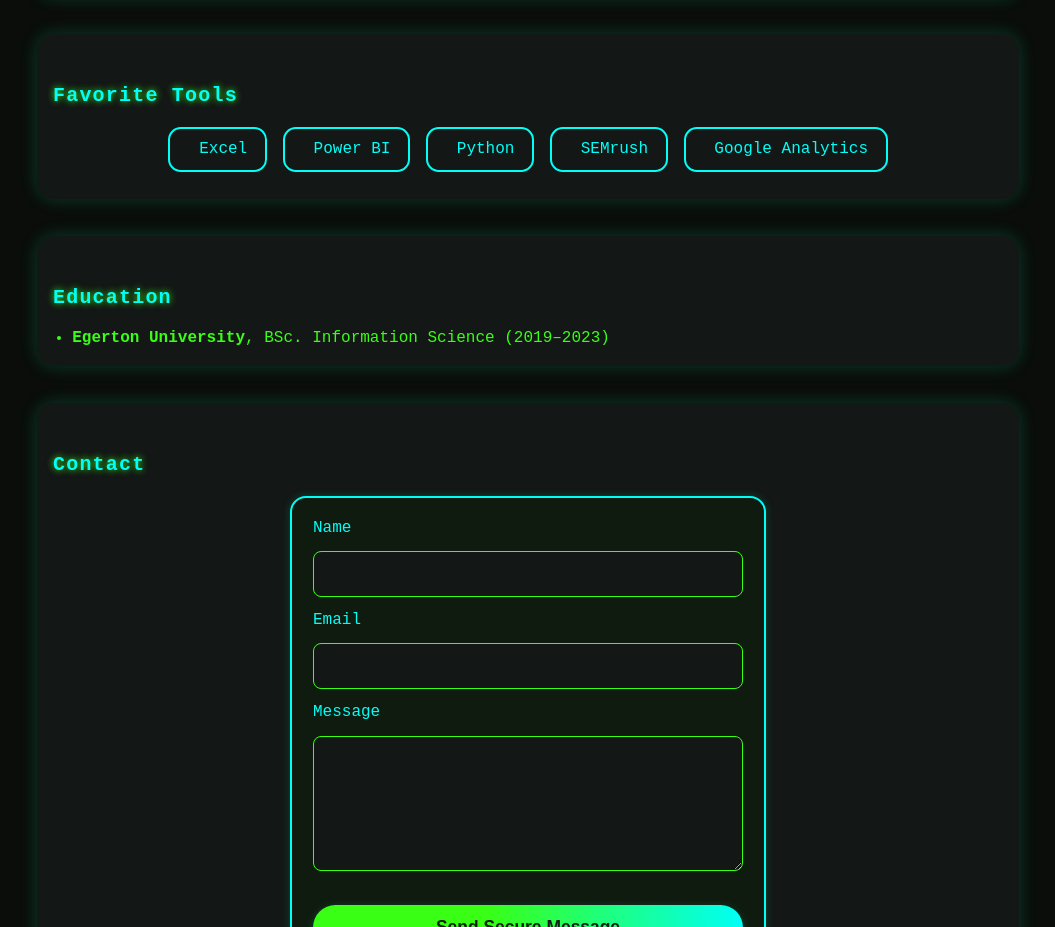
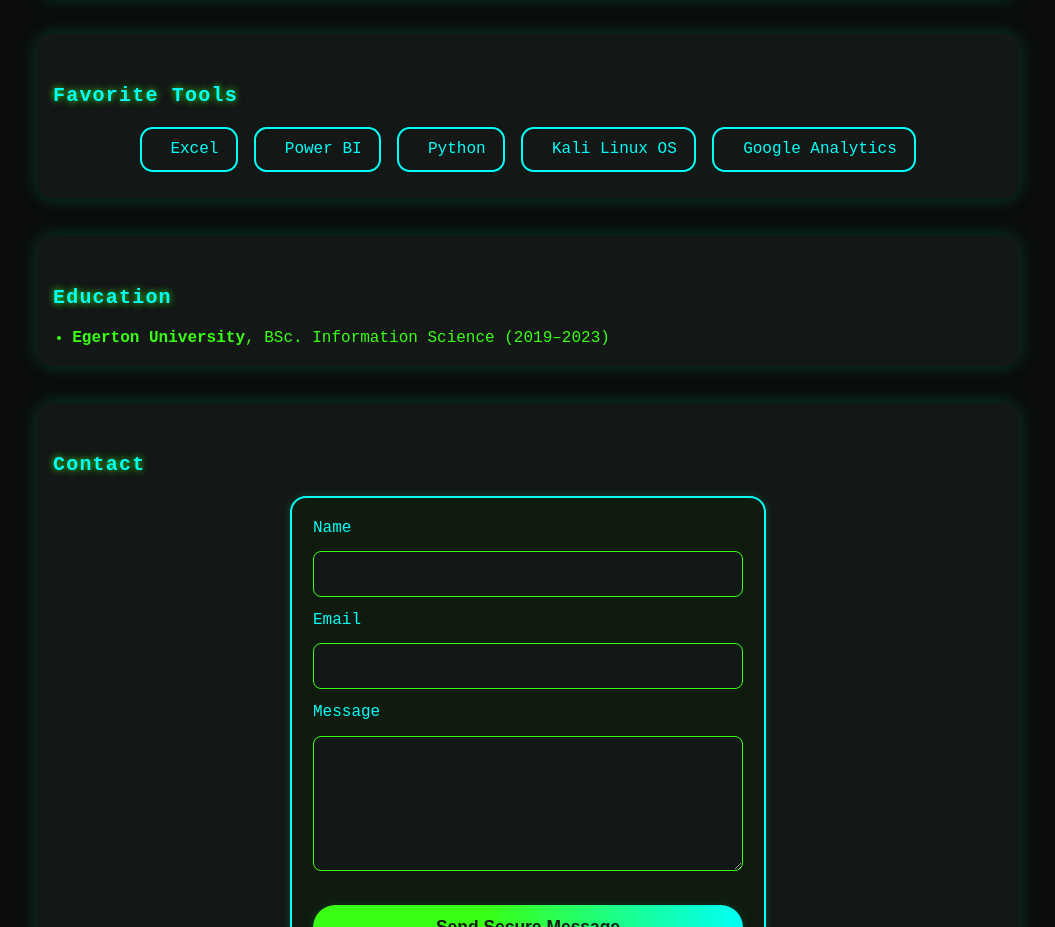
Before and after one commit to 26KBACE/My-biography-website, a plain HTML site: page public/index.html in a window 1280 px wide. Shown: the part 2828-3755 px from the top of the page, without its empty margins (112-1167 px from the left). Drawn offline with Linux system fonts and the light colour scheme.

Commit message:
Update index.html

```diff
--- a/public/index.html
+++ b/public/index.html
@@ -209,7 +209,7 @@
         <div class="tool-card"><span class="icon-excel"></span>Excel</div>
         <div class="tool-card"><span class="icon-pbi"></span>Power BI</div>
         <div class="tool-card"><span class="icon-python"></span>Python</div>
-        <div class="tool-card"><span class="icon-semrush"></span>SEMrush</div>
+        <div class="tool-card"><span class="icon-semrush"></span>Kali Linux OS</div>
         <div class="tool-card"><span class="icon-ga"></span>Google Analytics</div>
       </div>
     </section>
```
